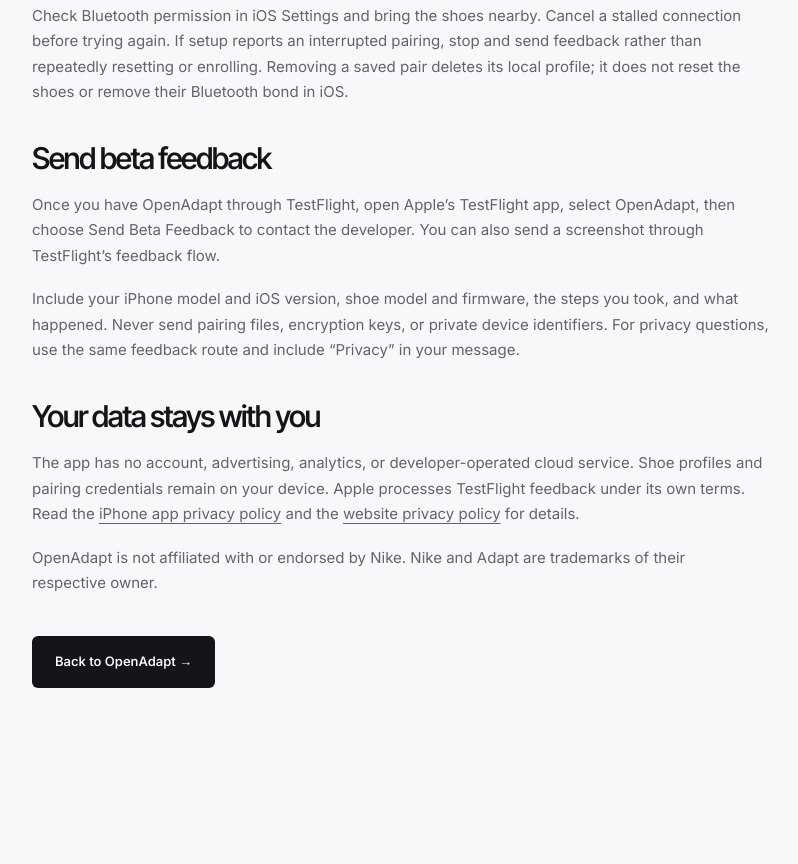
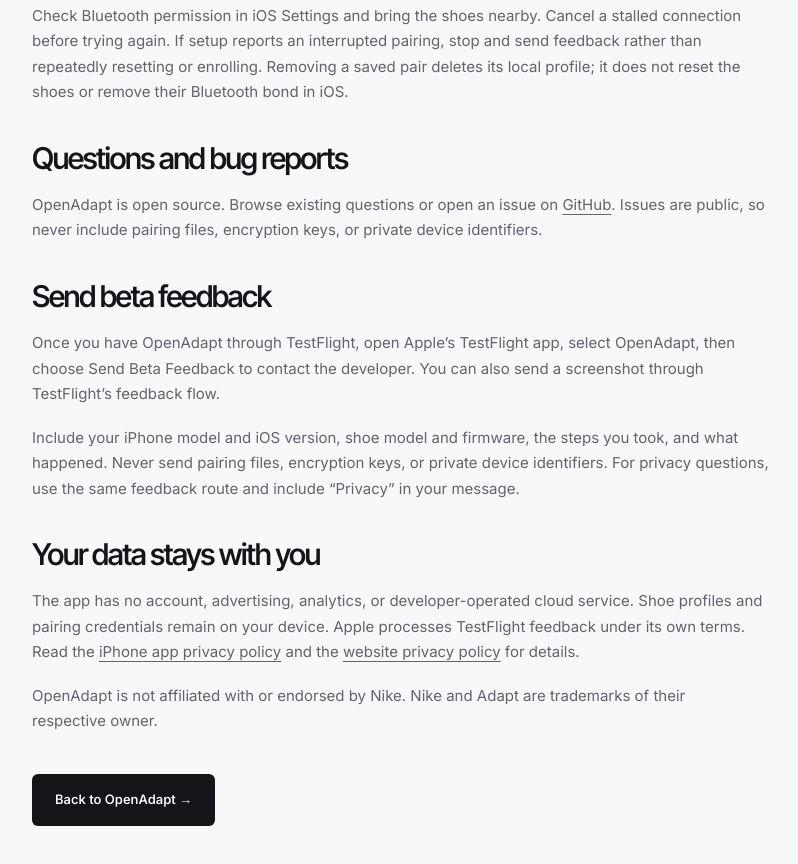
Before and after one commit to GianlucaMinoprio/openAdapt, an Astro site in the folder apps/web/: page /support in a window 1280 px wide. Shown: the part 837-1701 px from the top of the page, without its empty margins (238-1036 px from the left). Before the commit the page ends 1615 px from the top, so only its background shows below. Built offline with nearby package versions, Linux system fonts and the light colour scheme; Astro itself is replaced by a stand-in of ours.

Commit message:
Verify public source links and add GitHub support

```diff
--- a/apps/web/src/pages/privacy.astro
+++ b/apps/web/src/pages/privacy.astro
@@ -57,7 +57,7 @@ import "../styles/global.css";
         The site is hosted on Vercel, with its domain managed through
         Cloudflare. Those providers may process technical request information,
         such as IP addresses, to deliver and secure the site. See the{" "}
-        <a href="https://vercel.com/legal/privacy-policy">
+        <a href="https://vercel.com/legal/privacy-notice">
           Vercel privacy notice
         </a>{" "}
         and{" "}
--- a/apps/web/src/pages/support.astro
+++ b/apps/web/src/pages/support.astro
@@ -1,5 +1,6 @@
 ---
 import "../styles/global.css";
+import { site } from "../site";
 ---
 
 <!doctype html>
@@ -59,6 +60,12 @@ import "../styles/global.css";
         resetting or enrolling. Removing a saved pair deletes its local profile;
         it does not reset the shoes or remove their Bluetooth bond in iOS.
       </p>
+      <h2>Questions and bug reports</h2>
+      <p>
+        OpenAdapt is open source. Browse existing questions or open an issue on{" "}
+        <a href={`${site.repo}/issues`}>GitHub</a>. Issues are public, so never
+        include pairing files, encryption keys, or private device identifiers.
+      </p>
       <h2>Send beta feedback</h2>
       <p>
         Once you have OpenAdapt through TestFlight, open Apple’s TestFlight app,
```
Also changed, not shown: apps/web/README.md.
